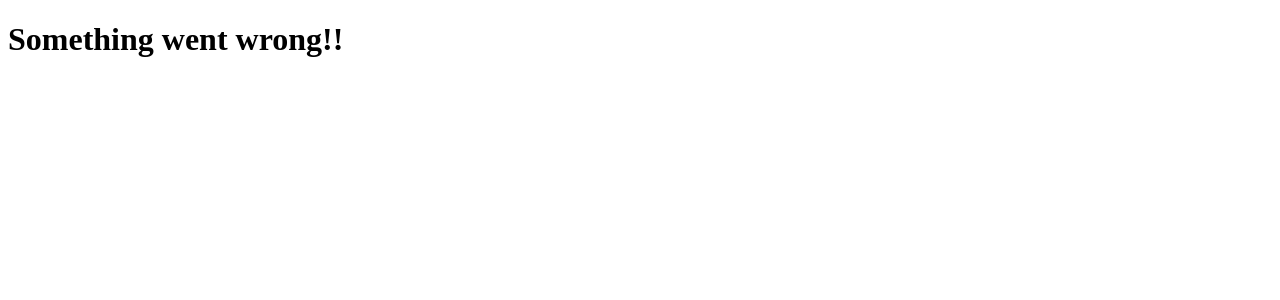
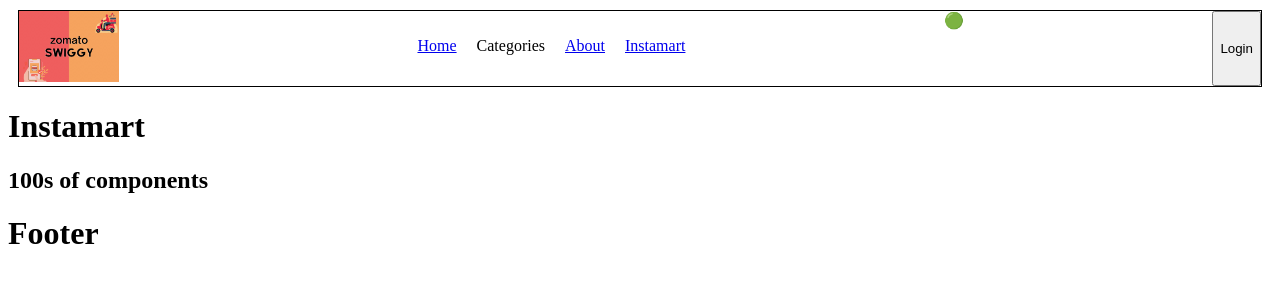
Before and after one commit to agarwalapoorv90/NamasteReact, a React (Vite) app: page /instamart in a window 1280 px wide. Shown: the top 300 px of the page. Built offline with nearby package versions, Linux system fonts and the light colour scheme.

Commit message:
chapter 9

```diff
--- a/src/App.js
+++ b/src/App.js
@@ -1,4 +1,5 @@
 import ReactDOM from "react-dom/client";
+import { lazy, Suspense } from "react";
 import Header from "./components/Header";
 import { Footer } from "./components/Footer";
 import Body from "./components/Body";
@@ -7,6 +8,9 @@ import About from "./components/About";
 import Error from "./components/Error";
 import RestaurantMenu from "./components/RestaurantMenu";
 import Profile from "./components/Profile";
+import Shimmer from "./components/Shimmer";
+
+const Instamart = lazy(() => import("../src/components/Instamart"));
 
 const AppLayout = () => {
   return (
@@ -31,6 +35,14 @@ const appRouter = createBrowserRouter([
         children: [{ path: "profile", element: <Profile /> }],
       },
       { path: "restaurant/:resId", element: <RestaurantMenu /> },
+      {
+        path: "instamart",
+        element: (
+          <Suspense fallback={<Shimmer />}>
+            <Instamart />
+          </Suspense>
+        ),
+      },
     ],
   },
 ]);
--- a/src/components/Body.js
+++ b/src/components/Body.js
@@ -1,21 +1,16 @@
 import RestaurantCard from "./RestaurantCard";
 import { useState, useEffect } from "react";
 import Shimmer from "./Shimmer";
-
-const filterRestaurantList = (restaurantList, searchInput) => {
-  return restaurantList.filter((restaurant) => {
-    return restaurant?.data?.name
-      .toLowerCase()
-      .includes(searchInput.toLowerCase());
-  });
-};
+import { filterRestaurantList } from "../utils/helper";
+import { RESTAURANT_LIST_SWIGGY_API } from "../config";
+import useOnline from "../utils/useOnline";
 
 const Body = () => {
-  const api =
-    "https://www.swiggy.com/dapi/restaurants/list/v5?lat=28.5355161&lng=77.3910265&page_type=DESKTOP_WEB_LISTING";
   const [searchTxt, setSearchTxt] = useState("");
   const [allRestaurants, setAllRestaurants] = useState([]);
   const [filteredRestaurants, setFilteredRestaurants] = useState([]);
+
+  const isOnline = useOnline();
 
   useEffect(() => {
     getAllRestaurants();
@@ -23,7 +18,7 @@ const Body = () => {
 
   async function getAllRestaurants() {
     try {
-      const response = await fetch(api);
+      const response = await fetch(RESTAURANT_LIST_SWIGGY_API);
       const data = await response.json();
       const relData = data.data?.cards[2]?.data?.data?.cards;
       setAllRestaurants(relData);
@@ -31,6 +26,10 @@ const Body = () => {
     } catch (error) {
       console.log(error);
     }
+  }
+
+  if (!isOnline) {
+    return <h1>Please check your internet connection!!</h1>;
   }
 
   return allRestaurants?.length === 0 ? (
--- a/src/components/Header.js
+++ b/src/components/Header.js
@@ -1,9 +1,11 @@
 import { useState } from "react";
 import Logo from "../assets/img/logo.png";
 import { Link } from "react-router-dom";
+import useOnline from "../utils/useOnline";
 
 const Header = () => {
   const [loggedIn, setLoggedIn] = useState(false);
+  const isOnline = useOnline();
   return (
     <div className="header">
       <div className="title">
@@ -20,14 +22,17 @@ const Header = () => {
           <li>
             <Link to="/about">About</Link>
           </li>
-          <li>Cart</li>
+          <li>
+            <Link to="/instamart">Instamart</Link>
+          </li>
         </ul>
-        {!loggedIn ? (
-          <button onClick={() => setLoggedIn(true)}>Login</button>
-        ) : (
-          <button onClick={() => setLoggedIn(false)}>Logout</button>
-        )}
       </div>
+      {isOnline ? "🟢" : "🔴"}
+      {!loggedIn ? (
+        <button onClick={() => setLoggedIn(true)}>Login</button>
+      ) : (
+        <button onClick={() => setLoggedIn(false)}>Logout</button>
+      )}
     </div>
   );
 };
--- /dev/null
+++ b/src/components/Instamart.js
@@ -0,0 +1,10 @@
+const Instamart = () => {
+  return (
+    <>
+      <h1>Instamart</h1>
+      <h2>100s of components</h2>
+    </>
+  );
+};
+
+export default Instamart;
--- a/src/components/RestaurantMenu.js
+++ b/src/components/RestaurantMenu.js
@@ -1,28 +1,12 @@
-import { useEffect, useState } from "react";
 import { useParams } from "react-router-dom";
 import { IMG_URL_CDN } from "../config";
+import useRestaurantMenu from "../utils/useRestaurantMenu";
 import Shimmer from "./Shimmer";
 
 const RestaurantMenu = () => {
   const { resId } = useParams();
-  const [restMenu, setRestMenu] = useState(null);
 
-  async function getRestaurantMenu() {
-    try {
-      const response = await fetch(
-        "https://www.swiggy.com/dapi/menu/v4/full?lat=28.5355161&lng=77.3910265&menuId=" +
-          resId
-      );
-      const data = await response.json();
-      setRestMenu(data.data);
-    } catch (error) {
-      console.log(error);
-    }
-  }
-
-  useEffect(() => {
-    getRestaurantMenu();
-  }, []);
+  const restMenu = useRestaurantMenu(resId);
 
   return !restMenu ? (
     <Shimmer />
--- a/src/config.js
+++ b/src/config.js
@@ -745,3 +745,7 @@ export const restaurantList = [
 
 export const IMG_URL_CDN =
   "https://res.cloudinary.com/swiggy/image/upload/fl_lossy,f_auto,q_auto,w_508,h_320,c_fill/";
+export const RESTAURANT_LIST_SWIGGY_API =
+  "https://www.swiggy.com/dapi/restaurants/list/v5?lat=28.5355161&lng=77.3910265&page_type=DESKTOP_WEB_LISTING";
+export const RESTAURANT_DETAIL_SWIGGY_API =
+  "https://www.swiggy.com/dapi/menu/v4/full?lat=28.5355161&lng=77.3910265&menuId=";
--- /dev/null
+++ b/src/utils/helper.js
@@ -0,0 +1,7 @@
+export function filterRestaurantList(restaurantList, searchInput) {
+  return restaurantList.filter((restaurant) => {
+    return restaurant?.data?.name
+      .toLowerCase()
+      .includes(searchInput.toLowerCase());
+  });
+}
--- /dev/null
+++ b/src/utils/useOnline.js
@@ -0,0 +1,23 @@
+import { useEffect, useState } from "react";
+
+const useOnline = () => {
+  const [isOnline, setIsOnline] = useState(true);
+
+  const handleOnline = (value) => {
+    setIsOnline(value);
+  };
+
+  useEffect(() => {
+    window.addEventListener("online", () => handleOnline(true));
+    window.addEventListener("offline", () => handleOnline(false));
+
+    return () => {
+      window.removeEventListener("online", () => handleOnline(true));
+      window.removeEventListener("offline", () => handleOnline(false));
+    };
+  }, []);
+
+  return isOnline;
+};
+
+export default useOnline;
--- /dev/null
+++ b/src/utils/useRestaurantMenu.js
@@ -0,0 +1,23 @@
+import { RESTAURANT_DETAIL_SWIGGY_API } from "../config";
+import { useEffect, useState } from "react";
+
+const useRestaurantMenu = (resId) => {
+  const [restMenu, setRestMenu] = useState(null);
+
+  useEffect(() => {
+    getRestaurantMenu();
+  }, []);
+
+  async function getRestaurantMenu() {
+    try {
+      const response = await fetch(RESTAURANT_DETAIL_SWIGGY_API + resId);
+      const data = await response.json();
+      setRestMenu(data.data);
+    } catch (error) {
+      console.log(error);
+    }
+  }
+  return restMenu;
+};
+
+export default useRestaurantMenu;
```
Also changed, not shown: 1 other file (tests, documents, lock files or other folders).
